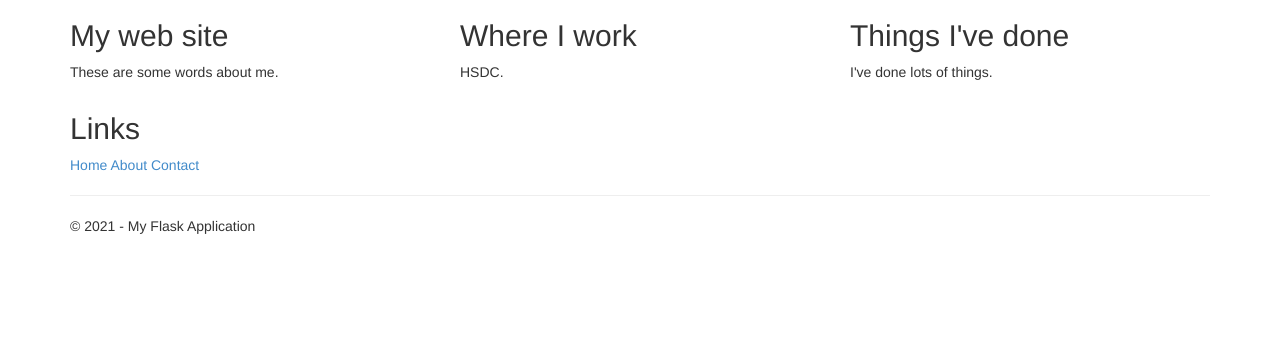
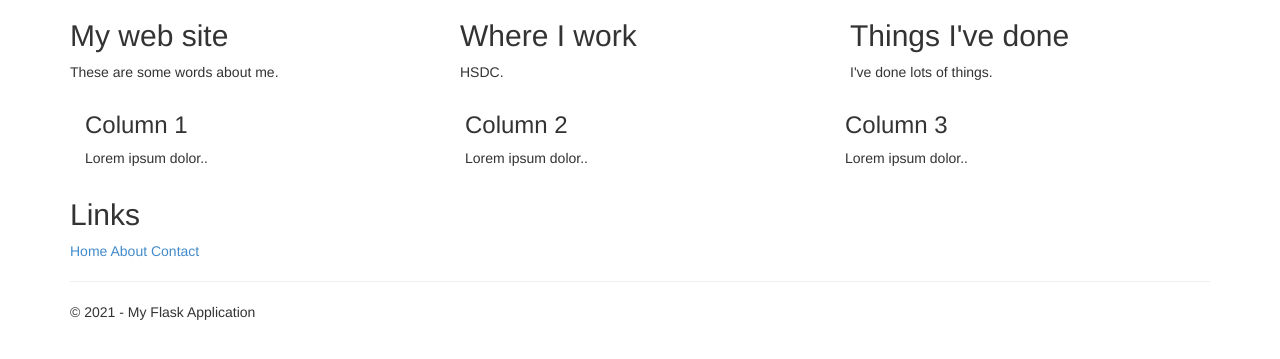
Before and after one commit to taberdar/FlaskWebProject, a Flask app: page / in a window 1280 px wide. Shown: the part 51-410 px from the top of the page. Run offline with Flask 2, Linux system fonts and the light colour scheme; parts of the project's set-up code (start-up, migrations or seed data) failed here and were passed over; some libraries are stand-ins or nearby versions.

Commit message:
Add 3 columns

```diff
--- a/FlaskWebProject/FlaskWebProject/templates/index.html
+++ b/FlaskWebProject/FlaskWebProject/templates/index.html
@@ -24,6 +24,23 @@
     </div>
 </div>
 
+<div class="container">
+    <div class="row">
+        <div class="col-sm-4">
+            <h3>Column 1</h3>
+            <p>Lorem ipsum dolor..</p>
+        </div>
+        <div class="col-sm-4">
+            <h3>Column 2</h3>
+            <p>Lorem ipsum dolor..</p>
+        </div>
+        <div class="col-sm-4">
+            <h3>Column 3</h3>
+            <p>Lorem ipsum dolor..</p>
+        </div>
+    </div>
+</div>
+
 <h2>Links</h2>
 
 <a href="{{ url_for('home') }}">Home</a>
```
